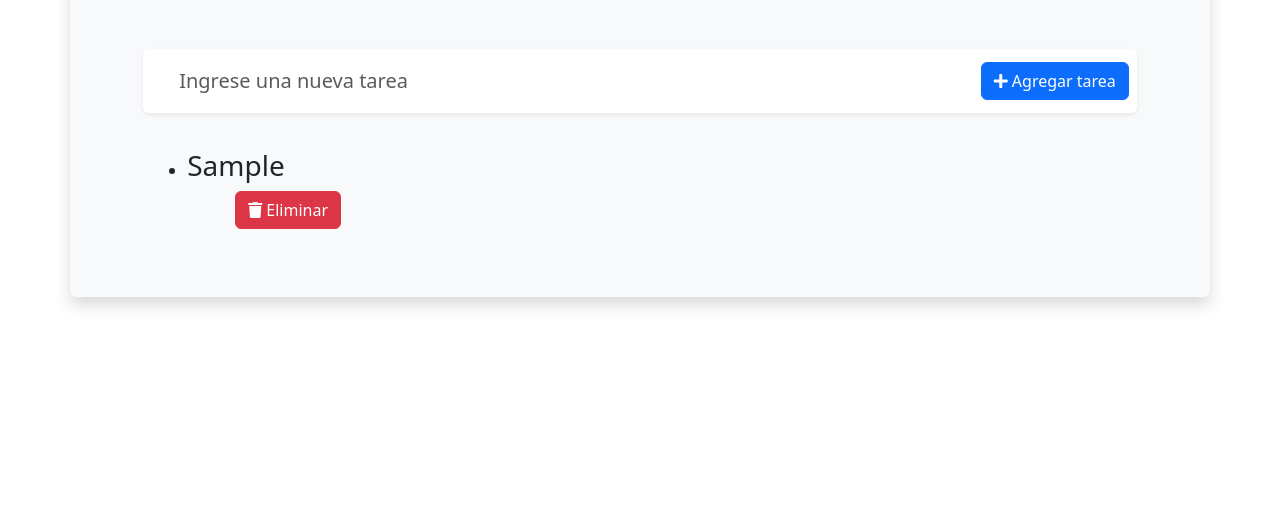
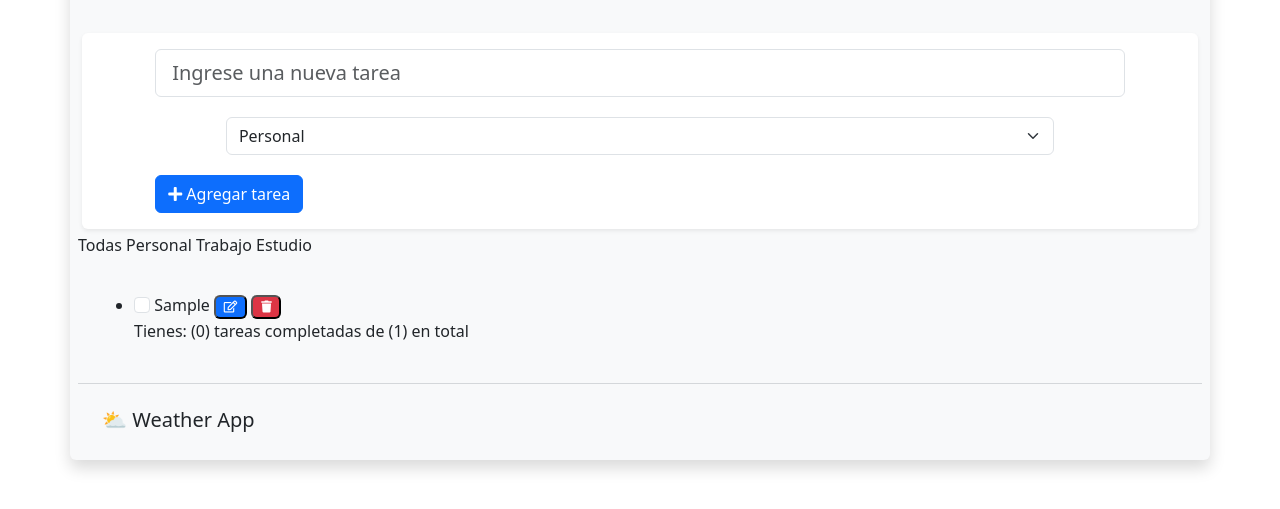
Before and after one commit to garancibiacl/to-do, a plain HTML site: page index.html in a window 1280 px wide. Both pictures are taken after typing "Sample" into the empty fields and a click on the button "Agregar tarea". Shown: the part 143-652 px from the top of the page. Drawn offline with nearby package versions, Linux system fonts and the light colour scheme; no server answers.

Commit message:
Se suman funciones y se agrega api weather

```diff
--- a/index.html
+++ b/index.html
@@ -8,12 +8,15 @@
 
     <link rel="stylesheet" href="https://cdn.jsdelivr.net/npm/bootstrap@5.3.2/dist/css/bootstrap.min.css">
     <link rel="stylesheet" href="https://cdnjs.cloudflare.com/ajax/libs/font-awesome/5.15.1/css/all.min.css">
+    <meta name="author" content="Gustavo Arancibia">
     <title>To-do</title>
+    <link rel="stylesheet" href="style.css" />
 
 </head>
+
+
 <body>
     <div id="app" class="container m-5 p-2 rounded mx-auto bg-light shadow">
-           <!-- App title section -->
     <div class="row m-1 p-4">
         <div class="col">
             <div class="p-1 h1 text-primary text-center mx-auto ">
@@ -22,29 +25,70 @@
         </div>
     </div>
 
-    <div class="row m-1 p-3">
+    <div class="row m-1 p-3 bg-white rounded shadow-sm p-2 add-todo-wrapper align-items-center justify-content-center">
         <div class="col-6 col-11 mx-auto">
-            <div class="row bg-white rounded shadow-sm p-2 add-todo-wrapper align-items-center justify-content-center">
-                <div class="col">
-        <input type="text" class="form-control form-control-lg border-0 add-todo-input bg-transparent rounded"  id="taskInput" placeholder="Ingrese una nueva tarea">
+
+                <div class="col-12">
+        <input type="text" class="form-control form-control-lg rounded"  id="tareaInput"  placeholder="Ingrese una nueva tarea">
 
 
     </div>
+    <div class="row d-flex m-1 p-3 pt-3">
+        <div class="col-6 col-11 mx-auto ">
+      <select class="form-select" id="seleccionarCategoria">
+        <option value="personal">Personal</option>
+        <option value="trabajo">Trabajo</option>
+        <option value="estudio">Estudio</option>
+      </select>
+          </div>
 
-    <div class="col-auto  px-0 mx-0 mr-2">
-        <button id="agregarTareasBtn" type="button" class="btn btn-primary">   <i class="fas fa-plus"></i>   Agregar tarea</button>
-    </div>
-</div>
+        </div>
+
+        <div class="col-auto  px-0 mx-0 mr-2">
+            <button id="agregarTareaBtn" type="button" class="btn btn-primary">   <i class="fas fa-plus"></i>   Agregar tarea</button>
+        </div>
+
+
 </div>
 </div>
 
-<div class="row d-flex m-1 p-3">
-    <div class="col-6 col-11 mx-auto ">
-        <ul  id="listaTareas"></ul>
+
+
+
+
+<div class="row pb-4 ">
+
+    <div id="categoriaFiltros">
+        <span class=" category" data-category="all">Todas</span>
+        <span class=" category" data-category="personal">Personal</span>
+        <span class=" category" data-category="trabajo">Trabajo</span>
+        <span class=" category" data-category="estudio">Estudio</span>
       </div>
 
+</div>
+
+
+<div class="row d-flex m-1 p-2">
+
+    <div class="col-12">
+<ul id="listaDeTareas"></ul>
+
+</div>
+
+</div>
+
+<hr class="bg-danger border-1 border-top border-secondary" />
+<div class="row m-1 p-2 ">
+    <div class="col-12">
+    <h5>⛅ Weather App</h5>
+    <div id="weather"></div>
+
     </div>
+    </div>
+
 </div>
+
+
 
     <script src="main.js"></script>
 </body>
--- a/main.js
+++ b/main.js
@@ -1,45 +1,158 @@
+
+const apiUrl = `https://api.openweathermap.org/data/2.5/weather?id=3871336&appid=60130eaeddb1c426eb847d008f0af976`;
+
+fetch(apiUrl)
+  .then(response => response.json())
+  .then(data => {
+    const weatherElement = document.getElementById('weather');
+    const { main, description } = data.weather[0];
+    const { temp, feels_like } = data.main;
+    const cityName = data.name;
+    weatherElement.innerHTML = `<span class="badge text-bg-success">Ciudad: ${cityName}</span>
+                                <span class="badge text-bg-warning">Temperature: ${temp}°C</span>
+                               `;
+
+
+  })
+  .catch(error => {
+    console.error('Error fetching data:', error);
+  });
+
+
+
+
+
+
+
+
+
+function guardarTareas(tareaPorCategoria) {
+    localStorage.setItem('tareaPorCategoria', JSON.stringify(tareaPorCategoria));
+  }
+
+  function cargarTareas() {
+    return JSON.parse(localStorage.getItem('tareaPorCategoria')) || {
+      personal: [],
+      trabajo: [],
+      estudio: []
+    };
+  }
+
   document.addEventListener('DOMContentLoaded', function () {
-  // Obtener elementos del DOM
-  let taskInput = document.getElementById('taskInput');
-  let agregarTareasBtn = document.getElementById('agregarTareasBtn');
-  let listaTareas = document.getElementById('listaTareas');
+    const tareaInput = document.getElementById('tareaInput');
+    const seleccionarCategoria = document.getElementById('seleccionarCategoria');
+    const agregarTareaBtn = document.getElementById('agregarTareaBtn');
+    const listaDeTareas = document.getElementById('listaDeTareas');
+    const categoriaFiltros = document.getElementById('categoriaFiltros');
 
-  // Obtener tareas del LocalStorage o inicializar un array vacío
-  let tareas = JSON.parse(localStorage.getItem('tareas')) || [];
+    let tareaPorCategoria = cargarTareas();
 
-  // Función para renderizar la lista de tareas
-  function renderTasks() {
-    listaTareas.innerHTML = '';
-    tareas.forEach(function (tarea, index) {
+    function renderTareas(category) {
+      listaDeTareas.innerHTML = '';
+      tareaPorCategoria[category].forEach(function (task, index) {
         let li = document.createElement('li');
         li.innerHTML = `
-        <h3 class="col-auto " >${tarea}</h3>
-        <button class="btn btn-danger mx-5 mb-4" onclick="deleteTask(${index})"> <i class="fas fa-trash"></i>  Eliminar</button>
+          <input class="form-check-input" type="checkbox" id="task${index}" ${task.completed ? 'checked' : ''}>
+          <label  for="task${index}" class="${task.completed ? 'task-completed' : ''}">${task.text}</label>
+          <button class="badge text-bg-primary edit-btn"  onclick="editTask('${category}', ${index})"><i class="far fa-edit"></i></button>
+          <button class="badge text-bg-danger delete-btn" onclick="deleteTask('${category}', ${index})"><i class="fas fa-trash"></i></button>
         `;
-      listaTareas.appendChild(li);
+        listaDeTareas.appendChild(li);
       });
-    localStorage.setItem('tareas', JSON.stringify(tareas));
+
+      let completedTasks = tareaPorCategoria[category].filter(function (task) {
+        return task.completed;
+      }).length;
+      let totalTasks = tareaPorCategoria[category].length;
+      let completedText = document.createElement('p');
+      completedText.textContent = `Tienes: (${completedTasks}) tareas completadas de (${totalTasks}) en total `;
+      completedText.classList.add('completed-text');
+      listaDeTareas.appendChild(completedText);
     }
 
-  // Función para agregar una nueva tarea
-  function agregarTareas() {
-    let taskText = taskInput.value.trim();
+    function addTask() {
+      let taskText = tareaInput.value.trim();
+      let category = seleccionarCategoria.value;
       if (taskText !== '') {
-      tareas.push(taskText);
-      renderTasks();
-      taskInput.value = '';
+        tareaPorCategoria[category].push({ text: taskText, completed: false });
+        guardarTareas(tareaPorCategoria);
+        renderTareas(category);
+        tareaInput.value = '';
       }
     }
 
-  // Función para eliminar una tarea
-  window.deleteTask = function (index) {
-    tareas.splice(index, 1);
-    renderTasks();
+
+
+    window.deleteTask = function (category, index) {
+      tareaPorCategoria[category].splice(index, 1);
+      guardarTareas(tareaPorCategoria);
+      renderTareas(category);
     };
 
-  // Evento click para agregar tarea
-  agregarTareasBtn.addEventListener('click', agregarTareas);
+    window.editTask = function (category, index) {
+      let newText = prompt('Ingrese la nueva descripción de la tarea');
+      if (newText !== null) {
+        tareaPorCategoria[category][index].text = newText;
+        guardarTareas(tareaPorCategoria);
+        renderTareas(category);
+      }
+    };
 
-  // Renderizar tareas al cargar la página
-  renderTasks();
+    function toggleTaskCompletion(event) {
+      let index = event.target.id.replace('task', '');
+      let category = seleccionarCategoria.value;
+      tareaPorCategoria[category][index].completed = event.target.checked;
+      guardarTareas(tareaPorCategoria);
+      renderTareas(category);
+    }
+
+    agregarTareaBtn.addEventListener('click', addTask);
+    categoriaFiltros.addEventListener('click', function (event) {
+      if (event.target.classList.contains('category')) {
+        let category = event.target.getAttribute('data-category');
+        renderTareas(category);
+      }
     });
+
+    listaDeTareas.addEventListener('change', toggleTaskCompletion);
+
+
+
+
+    function filtrarTareas(category) {
+      categoriaFiltros.querySelectorAll('.category').forEach(function (element) {
+        element.classList.remove('selected');
+      });
+      categoriaFiltros.querySelector(`[data-category="${category}"]`).classList.add('selected');
+
+      if (category === 'all') {
+        renderTodasLasTareas();
+      } else {
+        renderTareas(category);
+      }
+    }
+
+    function renderTodasLasTareas() {
+      listaDeTareas.innerHTML = '';
+      Object.keys(tareaPorCategoria).forEach(function (category) {
+        tareaPorCategoria[category].forEach(function (task) {
+          let li = document.createElement('li');
+          li.innerHTML = `
+            <span>${task.text} (${category})</span>
+            <button class="badge text-bg-danger delete-btn" onclick="deleteTask('${category}', ${tareaPorCategoria[category].indexOf(task)})"><i class="fas fa-trash"></i></button>`;
+          listaDeTareas.appendChild(li);
+        });
+      });
+    }
+
+    agregarTareaBtn.addEventListener('click', addTask);
+
+    categoriaFiltros.addEventListener('click', function (event) {
+      if (event.target.classList.contains('category')) {
+        filtrarTareas(event.target.getAttribute('data-category'));
+      }
+    });
+
+
+    renderTodasLasTareas();
+  });
--- a/styles.css
+++ b/styles.css
@@ -1,19 +1,13 @@
-@import url('https://fonts.googleapis.com/css2?family=Poppins:wght@200;400&display=swap');
-
-* {
-  box-sizing: border-box;
-}
-
 body {
-  background: #f8f8f8;
-  color: #444;
-  font-family: 'Poppins', sans-serif;
+  font-family: Arial, sans-serif;
+  background: #7F00FF;  /* fallback for old browsers */
+background: -webkit-linear-gradient(to right, #E100FF, #7F00FF);
+background: linear-gradient(to right, #E100FF, #7F00FF);
+  margin: 0;
   display: flex;
-  flex-direction: column;
   align-items: center;
   justify-content: center;
-  height: 100vh;
-  margin: 0;
+  min-height: 100vh;
 }
 
 #app {
@@ -21,23 +15,24 @@ body {
   width: 100%;
   text-align: center;
   padding: 20px;
-    box-shadow: 0 0 10px rgba(0, 0, 0, 0.1);
+  box-shadow: rgba(0, 0, 0, 0.3) 0px 19px 38px, rgba(0, 0, 0, 0.22) 0px 15px 12px;
   background-color: #fff;
-  }
-  .add-todo-input,
-  .edit-todo-input {
-      outline: none;
+  border-radius: 15px;
 }
 
-  .add-todo-input:focus,
-  .edit-todo-input:focus {
-      border: none !important;
-      box-shadow: none !important;
+.input[type="text"] {
+  width: 70%;
+  padding: 8px;
+  box-sizing: border-box;
+  border-radius: 30px;
+box-sizing: border-box;
+padding: 10px 30px;
 }
 
-  button {
+.button {
   padding: 8px;
   cursor: pointer;
+  margin-top: 10px;
 }
 
 ul {
@@ -49,19 +44,43 @@ body {
   margin-bottom: 8px;
   display: flex;
   justify-content: space-between;
+  align-items: center;
 }
 
 .delete-btn {
   background-color: #e74c3c;
   color: #fff;
-    padding: 6px;
   border: none;
   cursor: pointer;
+  border-radius: 5px;
+}
 
+.edit-btn {
+  background-color: #3498db;
+  color: #fff;
+  border: none;
+  cursor: pointer;
+  border-radius: 5px;
 }
-    .bg_task{
-      padding: 15px;
-      margin: 5px 0;
-      border-radius: 0;
-      background: #f7f7f7;
+
+.task-completed {
+  text-decoration: line-through;
 }
+
+.completed-text {
+  color: #27ae60;
+  padding-top: 23px;
+}
+
+.category{
+  background-color: #3498db;
+  color: #fff;
+  padding: 4px 8px;
+  border-radius: 4px;
+  margin-top: 10px;
+  cursor: pointer;
+}
+
+.selected {
+  background-color: #2980b9;
+}
```
Lines whose indentation alone changed are shown as unchanged.
